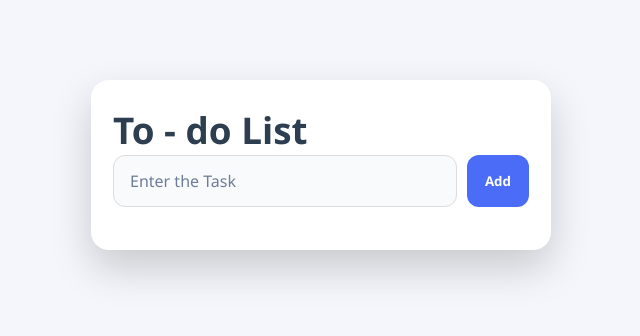
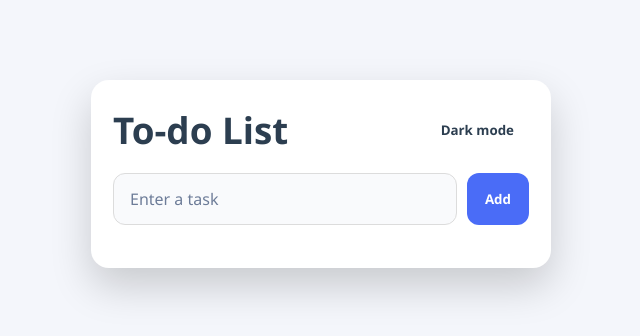
Before and after one commit to yelgatekunal0/TO-DO-LIST-PROJECT, a plain HTML site: page TO_DO.html in a window 1280 px wide. Shown: the whole page, without its empty margins (319-959 px from the left). Drawn offline with Linux system fonts and the light colour scheme.

Commit message:
Refactor TO_DO.html for improved structure and style

```diff
--- a/TO_DO.html
+++ b/TO_DO.html
@@ -5,24 +5,23 @@
     <meta name="viewport" content="width=device-width, initial-scale=1.0">
     <meta http-equiv="X-UA-Compatible" content="ie=edge">
     <link rel="stylesheet" href="./TO_DO.css">
-
-    <title>To - do List</title>
+    <title>To-do List</title>
 </head>
 <body>
-      <div class="Container">
-        <h1>To - do List </h1>
+    <div class="Container">
+        <header class="app-header">
+            <h1>To-do List</h1>
+            <button id="themeToggle" class="theme-toggle" type="button">Dark mode</button>
+        </header>
 
         <div class="input-box">
-            <input type="text" id="taskInput" placeholder="Enter the Task">
-             <button onclick="addTask()">Add</button>
+            <input type="text" id="taskInput" placeholder="Enter a task">
+            <button id="addBtn" type="button">Add</button>
+        </div>
 
-         </div>
-
-         <ul id="taskList"></ul>
-
+        <ul id="taskList"></ul>
     </div>
 
     <script src="./TO_DO.js"></script>
-
 </body>
 </html>
```
